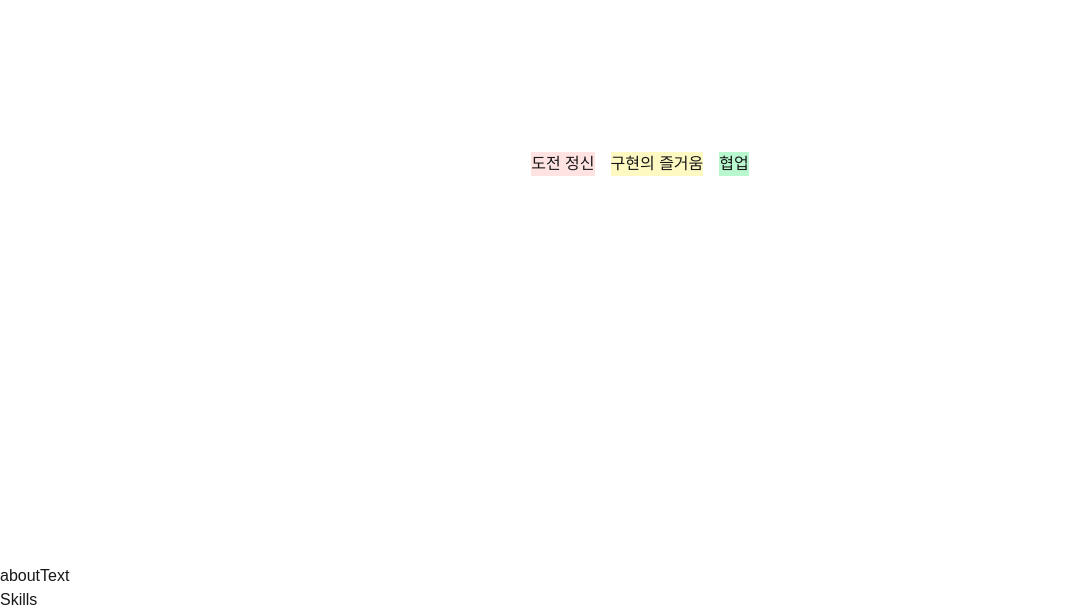
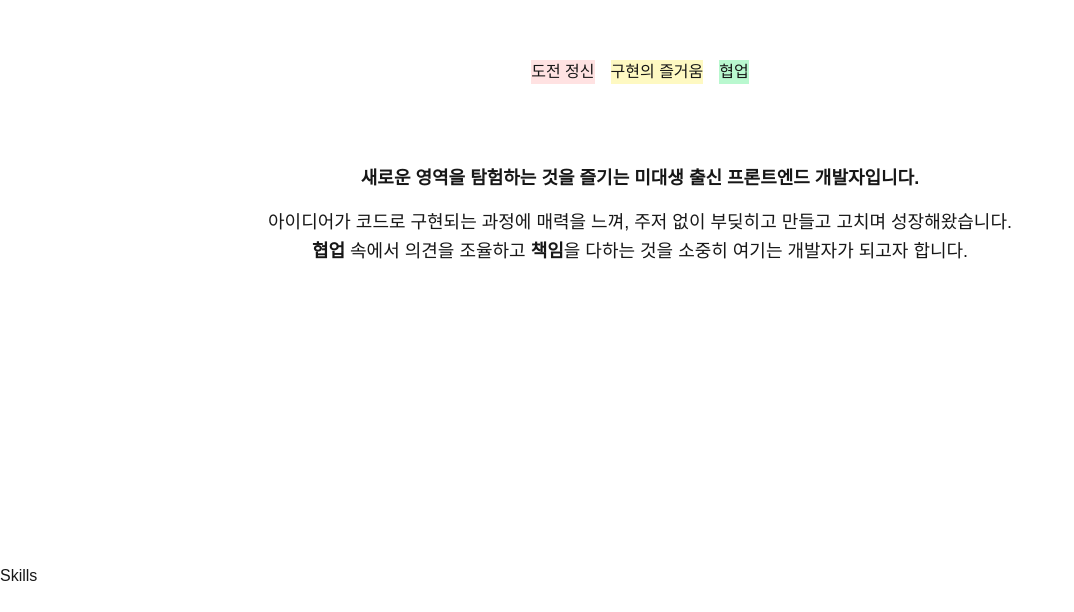
Before and after one commit to osoon9295/portfolio, a Next.js app: page / in a window 1280 px wide. Shown: the part 1036-1648 px from the top of the page, without its empty margins (0-1074 px from the left). After the commit the page ends 1624 px from the top, so only its background shows below. Built offline with nearby package versions, Linux system fonts and the light colour scheme.

Commit message:
[BOPO-3] BOPO-8 AboutText 생성

```diff
--- a/src/components/Intro.tsx
+++ b/src/components/Intro.tsx
@@ -3,7 +3,7 @@ import React from "react";
 const Intro = () => {
   return (
     <section
-      aria-label="소개"
+      aria-label="intro"
       className="w-full h-screen flex flex-col md:flex-row justify-center items-center text-center px-4 gap-6"
     >
       <h1 className="text-2xl md:text-4xl font-semibold">
--- a/src/components/about/AboutText.tsx
+++ b/src/components/about/AboutText.tsx
@@ -1,7 +1,24 @@
 import React from "react";
 
 const AboutText = () => {
-  return <div>aboutText</div>;
+  return (
+    <section
+      className="h-[50vh] flex flex-col justify-start items-center text-center px-4"
+      aria-label="about-text"
+    >
+      <p className="text-base md:text-lg font-bold mb-4">
+        새로운 영역을 탐험하는 것을 즐기는 미대생 출신 프론트엔드 개발자입니다.
+      </p>
+      <p className="text-base md:text-lg leading-relaxed">
+        아이디어가 코드로 구현되는 과정에 매력을 느껴, 주저 없이 부딪히고 만들고
+        고치며 성장해왔습니다.
+        <br />
+        <strong className="font-bold">협업</strong> 속에서 의견을 조율하고{" "}
+        <strong className="font-bold">책임</strong>을 다하는 것을 소중히 여기는
+        개발자가 되고자 합니다.
+      </p>
+    </section>
+  );
 };
 
 export default AboutText;
--- a/src/components/about/Keyword.tsx
+++ b/src/components/about/Keyword.tsx
@@ -2,11 +2,14 @@ import React from "react";
 
 const Keyword = () => {
   return (
-    <div className="w-full h-screen flex flex-row items-center justify-center gap-4">
+    <section
+      className="w-full h-[50vh] flex flex-row items-end justify-center gap-4 pb-20 "
+      aria-label="keyword"
+    >
       <div className="bg-red-100 w-fit">도전 정신</div>
       <div className="bg-yellow-100 w-fit">구현의 즐거움</div>
       <div className="bg-green-200 w-fit">협업</div>
-    </div>
+    </section>
   );
 };
 
```
